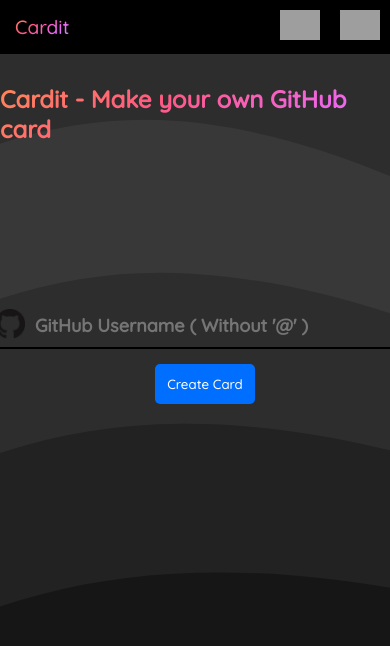
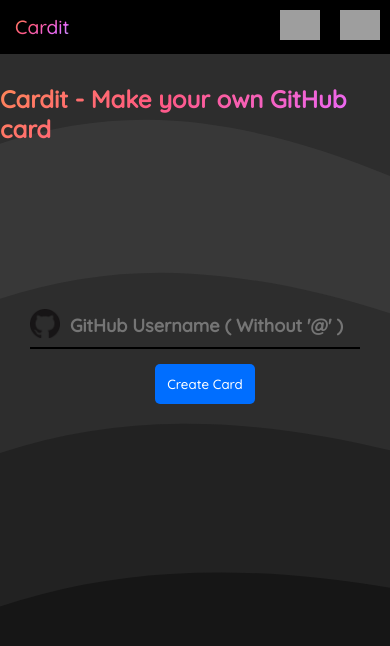
Before and after one commit to pushkaraj2007/Cardit, a plain HTML site: page index.html in a window 390 px wide. Drawn offline with nearby package versions, Linux system fonts and the light colour scheme; grey boxes are pictures that could not be loaded.

Commit message:
Fix responsiveness issue

```diff
--- a/style.css
+++ b/style.css
@@ -354,6 +354,10 @@ main {
   .username-input-div button{
     margin-top: 15px;
   }
+
+  .username-input{
+    width: 330px;
+  }
 }
 
 @media (max-width: 991.98px) {
```
